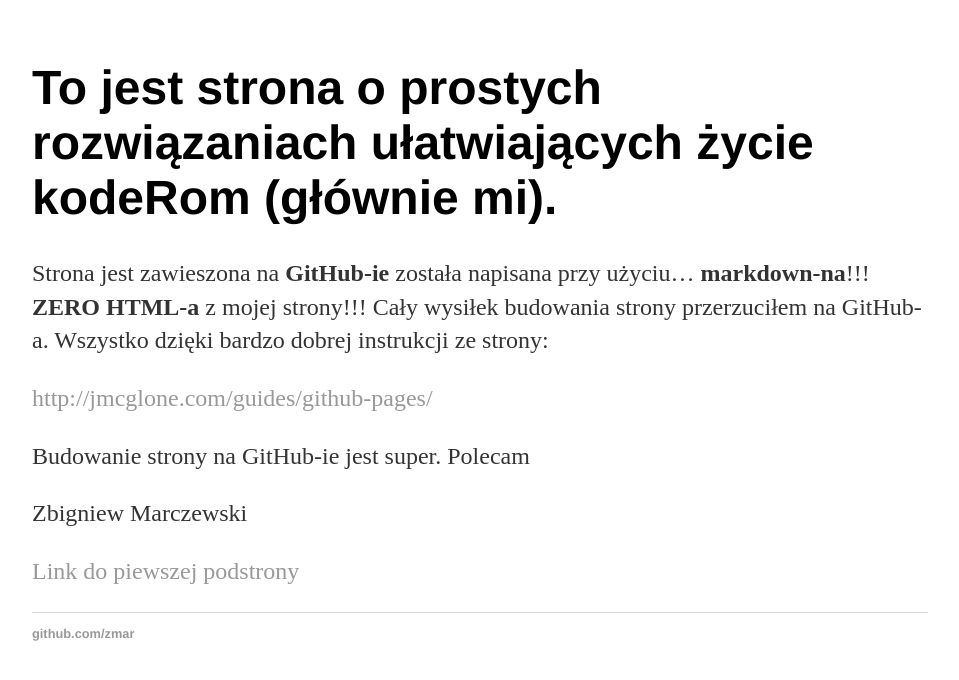
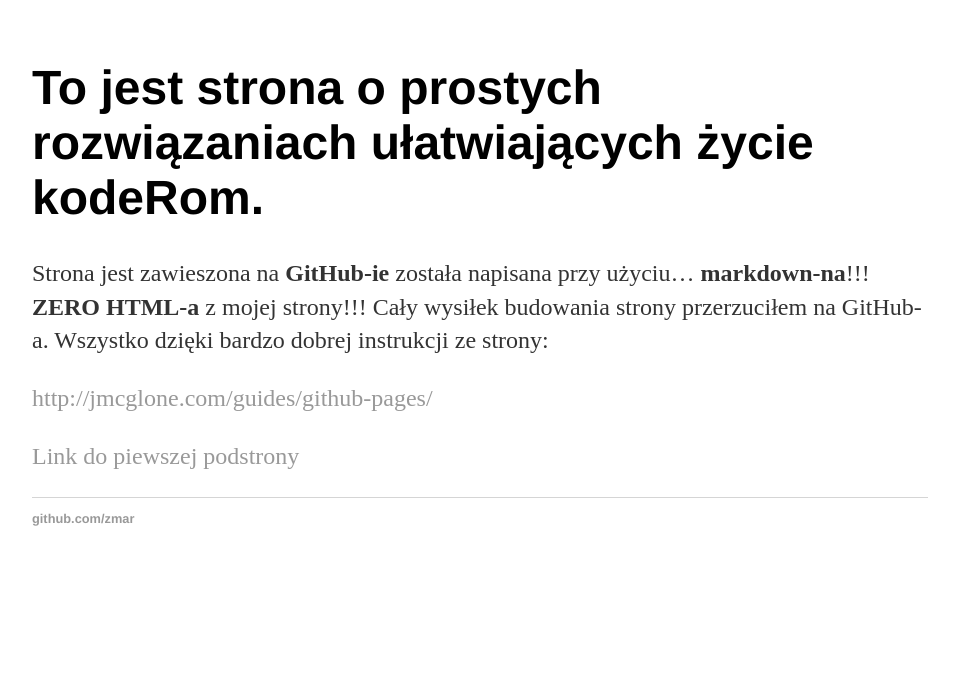
Before and after one commit to zmar/SmarteR_useR, a Jekyll site: the page built from index.md, in a window 1280 px wide. Shown: the top 680 px of the page, without its empty margins (160-1119 px from the left). Built offline with Jekyll 4.4.1, drawn with Linux system fonts in a browser that asks for light colours.

Commit message:
Update index.md

```diff
--- a/index.md
+++ b/index.md
@@ -4,15 +4,11 @@ title: Proste ułatwiające życie rozwiązania dla kodeRów.
 author: Zbigniew Marczewski
 ---
 
-# To jest strona o prostych rozwiązaniach ułatwiających życie kodeRom (głównie mi).
+# To jest strona o prostych rozwiązaniach ułatwiających życie kodeRom.
 
 Strona jest zawieszona na __GitHub-ie__ została napisana przy użyciu... __markdown-na__!!!  __ZERO HTML-a__ z mojej strony!!! Cały wysiłek budowania strony przerzuciłem na GitHub-a. Wszystko dzięki bardzo dobrej instrukcji ze strony:
 
 [http://jmcglone.com/guides/github-pages/](http://jmcglone.com/guides/github-pages/)
 
-Budowanie strony na GitHub-ie jest super. Polecam
-
-Zbigniew Marczewski
-
 
 [Link do piewszej podstrony](pages/strona_1.html)
```
